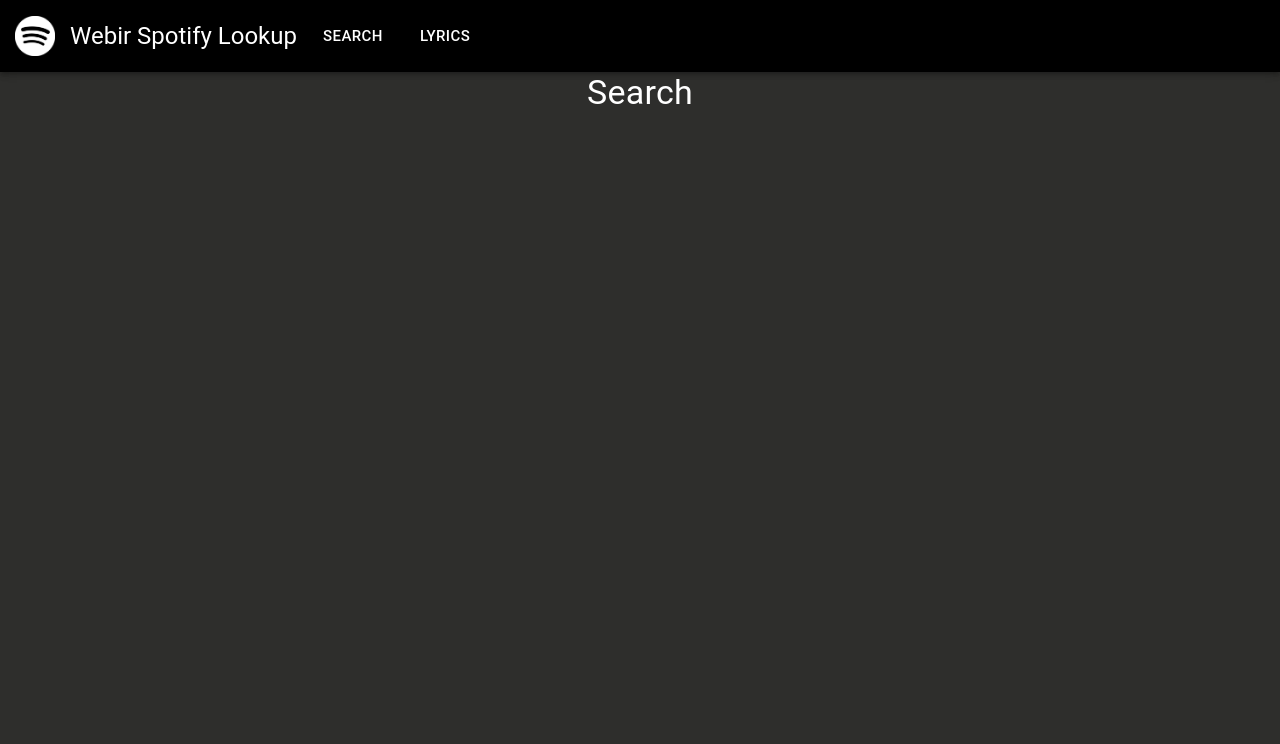
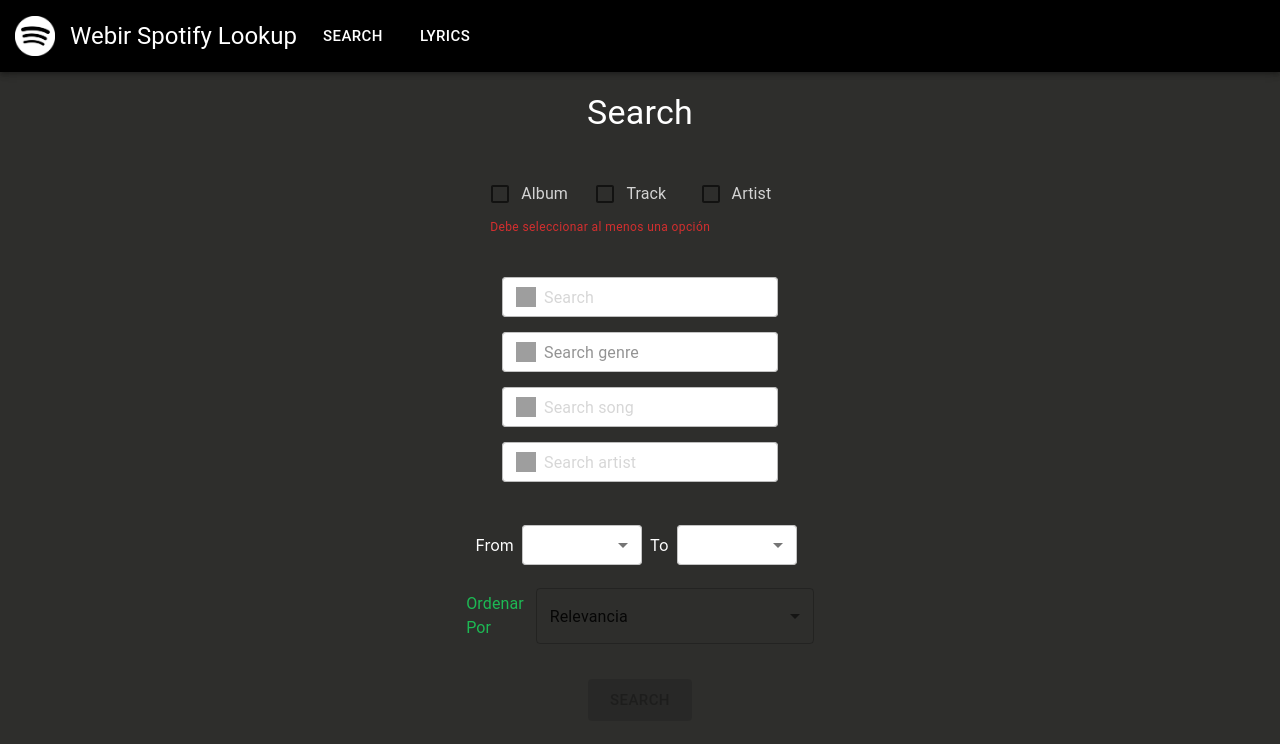
Before and after one commit to sgrazi/webir2023, a React (Create React App) app in the folder frontend/: page / in a window 1280 px wide. Both pictures are taken after typing "Sample", "Sample" into the empty fields and a click on the button "SEARCH". Shown: the top 744 px of the page. Built offline with nearby package versions, Linux system fonts and the light colour scheme; grey boxes are pictures that could not be loaded; the HTML template or start-up script is replaced by a standard one.

Commit message:
Feature/search view (#10)
* Sort

* fix: song card

---------

Co-authored-by: trodriguez10 <95036319+trodriguez10@users.noreply.github.com>

```diff
--- a/frontend/src/Components/ResultList.js
+++ b/frontend/src/Components/ResultList.js
@@ -4,15 +4,13 @@ import { SongCard } from "./SongCard";
 export function ResultList({ results }) {
   return (
     <div className="row-container ">
-      {results
-        .map((result) => {
+      {results.map((result) => {
         return (
           <SongCard
-              song={result.song}
-              artist={result.artist}
-              album={result.album}
+            header={result.header}
+            subHeader={result.subHeader}
+            body={result.body}
             imageURI={result.imageURI}
-              key={result.song}
           />
         );
       })}
--- a/frontend/src/Components/SongCard.js
+++ b/frontend/src/Components/SongCard.js
@@ -5,13 +5,13 @@ import CardMedia from "@mui/material/CardMedia";
 import Typography from "@mui/material/Typography";
 import CardActionArea from "@mui/material/CardActionArea";
 
-export function SongCard({ song, artist, album, imageURI }) {
+export function SongCard({ header, subHeader, body = "", imageURI }) {
   return (
     <Card
       sx={{
         display: "flex",
-        height: "60px",
-        width: "400px",
+        height: "80px",
+        width: "800px",
         color: "black",
       }}
     >
@@ -37,19 +37,23 @@ export function SongCard({ song, artist, album, imageURI }) {
             maxHeight: "100%",
           }}
           image={imageURI}
-          alt="Live from space album cover"
         />
-        <CardContent sx={{ flex: "1 0 auto" }}>
+        <CardContent
+          style={{ padding: 0 }}
+          sx={{ flex: "1 0 auto", width: "fit-content" }}
+        >
           <Typography component="div" variant="body1" color="white">
-            {song}
+            {header}
           </Typography>
           <Typography variant="body2" color="#B3B3B3" component="div">
-            {artist}
+            {subHeader}
           </Typography>
         </CardContent>
-        <Typography variant="body2" color="#B3B3B3" component="div">
-          {album}
-        </Typography>
+        {body != "" && (
+          <Typography variant="body2" color="#B3B3B3" component="div">
+            {body}
+          </Typography>
+        )}
       </CardActionArea>
     </Card>
   );
--- a/frontend/src/Views/SearchView.js
+++ b/frontend/src/Views/SearchView.js
@@ -1,80 +1,234 @@
-
-import React, { useState, useEffect } from 'react';
+import React, { useState, useEffect } from "react";
 import "../Components/styles.css";
 import { Typography, TextField } from "@mui/material";
 import { ResultView } from "../Views/ResultView";
+import Select from "@mui/material/Select";
+import CheckboxGroup from "../Components/checkbox_group";
+import { SearchField } from "../Components/SearchField";
+import axios from "axios";
+import { Button, FormControl, MenuItem } from "@mui/material";
 
 export function SearchView() {
+  const [checkedItems, setCheckedItems] = useState({
+    album: false,
+    track: false,
+    artist: false,
+  });
+  const [formData, setFormData] = useState({
+    query: "",
+    genre: "",
+    song: "",
+    artist: "",
+    start_year: "",
+    end_year: "",
+  });
+  const [orderBy, setOrderBy] = useState("Relevancia");
   const [searchQuery, setSearchQuery] = useState("");
   const [currentPage, setCurrentPage] = useState(1);
   const [pageSize, setPageSize] = useState(10);
+  const [results, setResults] = useState([]);
 
-  const results = [
-    // {
-    //   song: "Siempre Pienso en Ti",
-    //   artist: "Easykid",
-    //   album: "Darkera",
-    //   imageURI: "https://unavatar.io/kikobeats",
-    // },
-    // {
-    //   song: "Otra Vez",
-    //   artist: "Easykid",
-    //   album: "Darkera",
-    //   imageURI: "https://unavatar.io/kikobeats",
-    // },
-  ];
+  const handleChange = (e) => {
+    const { name, value } = e;
+    setFormData({ ...formData, [name]: value });
+  };
 
-  const fetchResults = async () => {
+  const handleSubmit = async (event) => {
+    event.preventDefault();
 
-    // try {
-    //   const response = await axios.get(
-    //     `http://localhost:8080/spotify/search?query=${query}&${tiposParam}&limit=${pageSize}&offset=${(currentPage-1) * pageSize}`,
-    //     {
-    //       params: {
-    //         ...rest,
-    //       },
-    //     }
-    //   );
-    //   let resultAux = [];
-    //   for (const type of Object.keys(checkedItems).filter(
-    //     (item) => checkedItems[item]
-    //   )) {
-    //     const { data } = response;
-    //     const { items } = data[`${type}s`];
+    const tiposParam = Object.entries(checkedItems)
+      .filter(([key, value]) => value)
+      .map(([key]) => `types=${key}`)
+      .join("&");
 
-    //     let typeResults;
+    const filteredFormData = Object.fromEntries(
+      Object.entries(formData).filter(([_, value]) => value !== "")
+    );
 
-    //     if (type === "album") {
-    //       typeResults = items.map(processAlbum);
-    //     } else if (type === "track") {
-    //       typeResults = items.map(processTrack);
-    //     } else if (type === "artist") {
-    //       typeResults = items.map(processArtist);
-    //     }
+    const { query, ...rest } = filteredFormData;
 
-    //     resultAux.push(...typeResults);
-    //   }
+    try {
+      const response = await axios.get(
+        `http://localhost:8080/spotify/search?query=${query}&${tiposParam}`,
+        {
+          params: {
+            ...rest,
+          },
+        }
+      );
+      let resultAux = [];
+      // console.log(response)
 
-    //   setResults(resultAux.filter((result) => result.header.startsWith(searchQuery)));
-    // } catch (error) {
-    //   console.error("Error al cargar los datos:", error);
-    // }
+      // const orderedData = data.sort((a, b) => b[popularity] - a[popularity]);
+      // const orderedData = data.sort((a, b) => {
+      //     const dateA = new Date(a[release_date]);
+      //     const dateB = new Date(b[release_date]);
+      //     return dateA - dateB;
+      //   });
+      // const orderedData = data.sort((a, b) => {
+      //     return a[name].localeCompare(b[name]);
+      //   });
+
+      for (const type of Object.keys(checkedItems).filter(
+        (item) => checkedItems[item]
+      )) {
+        const { data } = response;
+        const { items } = data[`${type}s`];
+
+        let typeResults;
+
+        if (type === "album") {
+          // Alfabetico, reciente
+          if (orderBy === "Alfabetico")
+            items.sort((a, b) => {
+              return a["name"].localeCompare(b["name"]);
+            });
+
+          if (orderBy === "Reciente")
+            items.sort((a, b) => {
+              const dateA = new Date(a["release_date"]);
+              const dateB = new Date(b["release_date"]);
+              return dateA - dateB;
+            });
+        } else {
+          // Alfabetico, Relevancia
+          if (orderBy === "Alfabetico")
+            items.sort((a, b) => {
+              return a["name"].localeCompare(b["name"]);
+            });
+
+          if (orderBy === "Relevancia")
+            items.sort((a, b) => b["popularity"] - a["popularity"]);
         }
 
-  useEffect(() => {
-    fetchResults()
-  }, [currentPage, pageSize]);
+        if (type === "album") {
+          typeResults = items.map(processAlbum);
+        } else if (type === "track") {
+          typeResults = items.map(processTrack);
+        } else if (type === "artist") {
+          typeResults = items.map(processArtist);
+        }
+
+        resultAux.push(...typeResults);
+      }
+      setResults(resultAux);
+    } catch (error) {
+      console.error("Error al cargar los datos:", error);
+    }
+  };
 
   const handleSearchQueryChange = (value) => {
     setSearchQuery(value);
   };
   return (
+    <div className="sngs-containers" style={{ marginTop: "20px" }}>
+      {results.length === 0 ? (
         <div className="sngs-containers">
-      {results.length == 0 ? (
-        <div>
           <Typography variant="h4" color="white">
             Search
           </Typography>
+          <form onSubmit={handleSubmit}>
+            <div className="sngs-containers">
+              <CheckboxGroup
+                checkedItems={checkedItems}
+                onChange={setCheckedItems}
+              />
+              <SearchField
+                isDisabled={Object.values(checkedItems).every((item) => !item)}
+                field={formData.query}
+                handleFieldChange={handleChange}
+                name="query"
+                placeholder="Search"
+              />
+              <SearchField
+                isDisabled={false}
+                field={formData.genre}
+                handleFieldChange={handleChange}
+                name="genre"
+                placeholder="Search genre"
+              />
+              <SearchField
+                isDisabled={!checkedItems.track}
+                field={formData.song}
+                handleFieldChange={handleChange}
+                name="song"
+                placeholder="Search song"
+              />
+              <SearchField
+                isDisabled={!checkedItems.artist}
+                field={formData.artist}
+                handleFieldChange={handleChange}
+                name="artist"
+                placeholder="Search artist"
+              />
+              <div className="column-container">
+                <Typography variant="body" color="white">
+                  From
+                </Typography>
+                <FormControl sx={{ m: 1, minWidth: 120 }}>
+                  <Select
+                    size="small"
+                    value={formData.start_year}
+                    label="Year"
+                    onChange={(e) => handleChange(e)}
+                    style={{
+                      background: "white",
+                    }}
+                  >
+                    <MenuItem value={""}></MenuItem>
+                  </Select>
+                </FormControl>
+                <Typography variant="body" color="white">
+                  To
+                </Typography>
+                <FormControl sx={{ m: 1, minWidth: 120 }}>
+                  <Select
+                    size="small"
+                    value={formData.end_year}
+                    label="Year"
+                    onChange={(e) => handleChange(e)}
+                    style={{
+                      background: "white",
+                    }}
+                  >
+                    <MenuItem value={""}></MenuItem>
+                  </Select>
+                </FormControl>
+              </div>
+              <div
+                style={{
+                  display: "flex",
+                  alignItems: "center",
+                  marginBottom: "10px",
+                  width: "100%",
+                }}
+              >
+                <Typography style={{ color: "#1db954" }} variant="body1">
+                  Ordenar Por
+                </Typography>
+                <Select
+                  value={orderBy}
+                  onChange={(e) => setOrderBy(e.target.value)}
+                  style={{ width: "100%" }}
+                  color="success"
+                >
+                  <MenuItem value="Relevancia">Relevancia</MenuItem>
+                  <MenuItem value="Recientes">Recientes</MenuItem>
+                  <MenuItem value="Alfabetico">Alfabetico</MenuItem>
+                </Select>
+              </div>
+              <Button
+                type="submit"
+                disabled={Object.values(checkedItems).every((item) => !item)}
+                variant="contained"
+                color="success"
+                size="large"
+                style={{ marginTop: "10px" }}
+              >
+                Search
+              </Button>
+            </div>
+          </form>
         </div>
       ) : (
         <div className="results-container">
@@ -97,7 +251,7 @@ export function SearchView() {
           </div>
           <ResultView
             currentPageSize={pageSize}
-          handlePageSizeChange={ (e) => setPageSize(e.target.value) }
+            handlePageSizeChange={(e) => setPageSize(e.target.value)}
             currentPage={currentPage}
             handlePageChange={(_, page) => setCurrentPage(page)}
             results={results}
```
Lines whose indentation alone changed are shown as unchanged.
